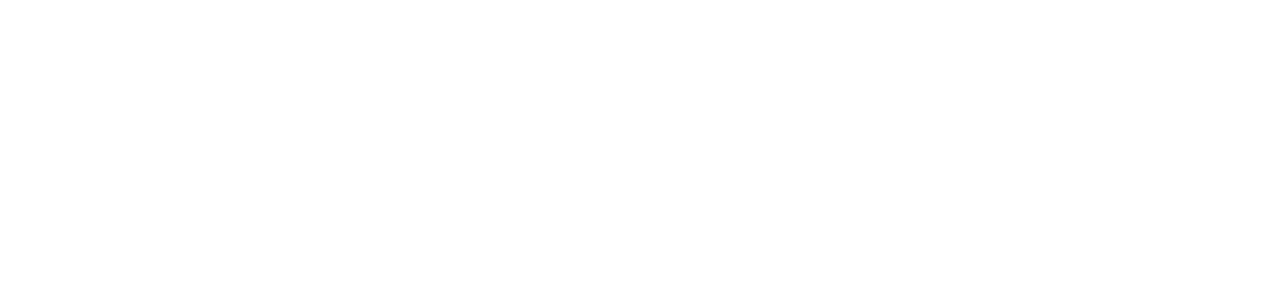
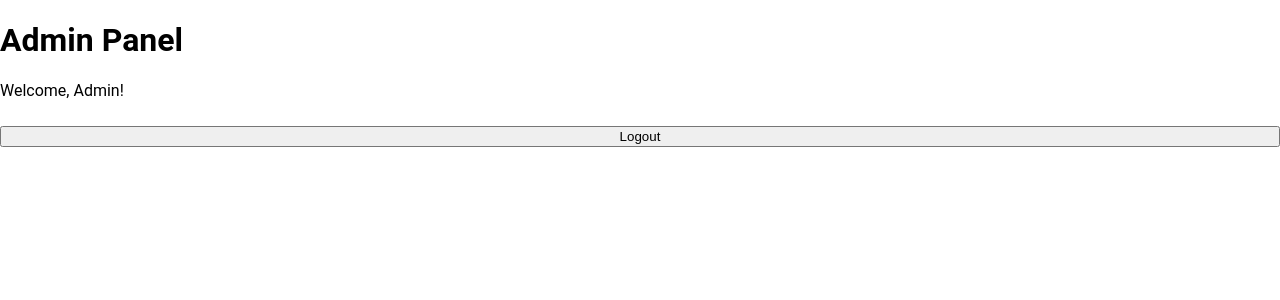
Before and after one commit to leokey47/market, a React (Create React App) app: page /admin in a window 1280 px wide. Before the commit this address had no page. Shown: the top 300 px of the page. Built offline with nearby package versions, Linux system fonts and the light colour scheme; sample sign-in values are in the browser's storage.

Commit message:
AdminPanel Page +

```diff
--- /dev/null
+++ b/src/AdminPanel.js
@@ -0,0 +1,45 @@
+import React, { useEffect, useState } from 'react';
+import { useNavigate } from 'react-router-dom';
+import axios from 'axios';
+
+function AdminPanel() {
+    const navigate = useNavigate();
+    const [userRole, setUserRole] = useState(null);
+
+    useEffect(() => {
+        const token = localStorage.getItem('token');
+        if (!token) {
+            navigate('/login');
+            return;
+        }
+
+        try {
+            const decodedToken = JSON.parse(atob(token.split('.')[1]));
+            if (decodedToken.role !== 'admin') {
+                navigate('/');
+            } else {
+                setUserRole('admin');
+            }
+        } catch (error) {
+            console.error('Error decoding token:', error);
+            navigate('/login');
+        }
+    }, [navigate]);
+
+    if (userRole !== 'admin') {
+        return null;
+    }
+
+    return (
+        <div>
+            <h1>Admin Panel</h1>
+            <p>Welcome, Admin!</p>
+            <button onClick={() => {
+                localStorage.removeItem('token');
+                navigate('/login');
+            }}>Logout</button>
+        </div>
+    );
+}
+
+export default AdminPanel;
--- a/src/App.js
+++ b/src/App.js
@@ -3,6 +3,7 @@
 import ProductsPage from './ProductsPage';
 import LoginPage from './Login';
 import RegisterPage from './Register';
+import AdminPanel from './AdminPanel';
 
 const App = () => {
   return (
@@ -10,6 +11,7 @@
       <Routes>
         <Route path="/" element={<ProductsPage />} />
         <Route path="/login" element={<LoginPage />} />
+        <Route path="/admin" element={<AdminPanel />} />
         <Route path="/register" element={<RegisterPage />} />
       </Routes>
     </Router>
```
